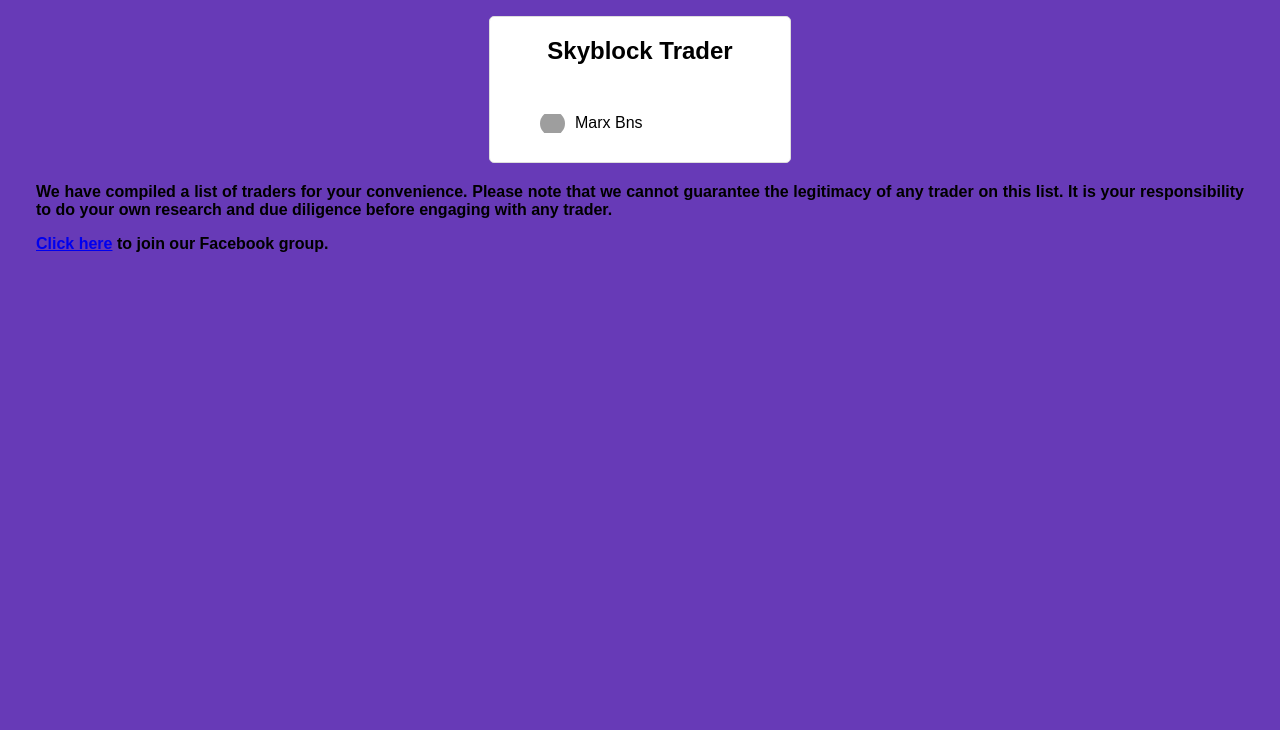
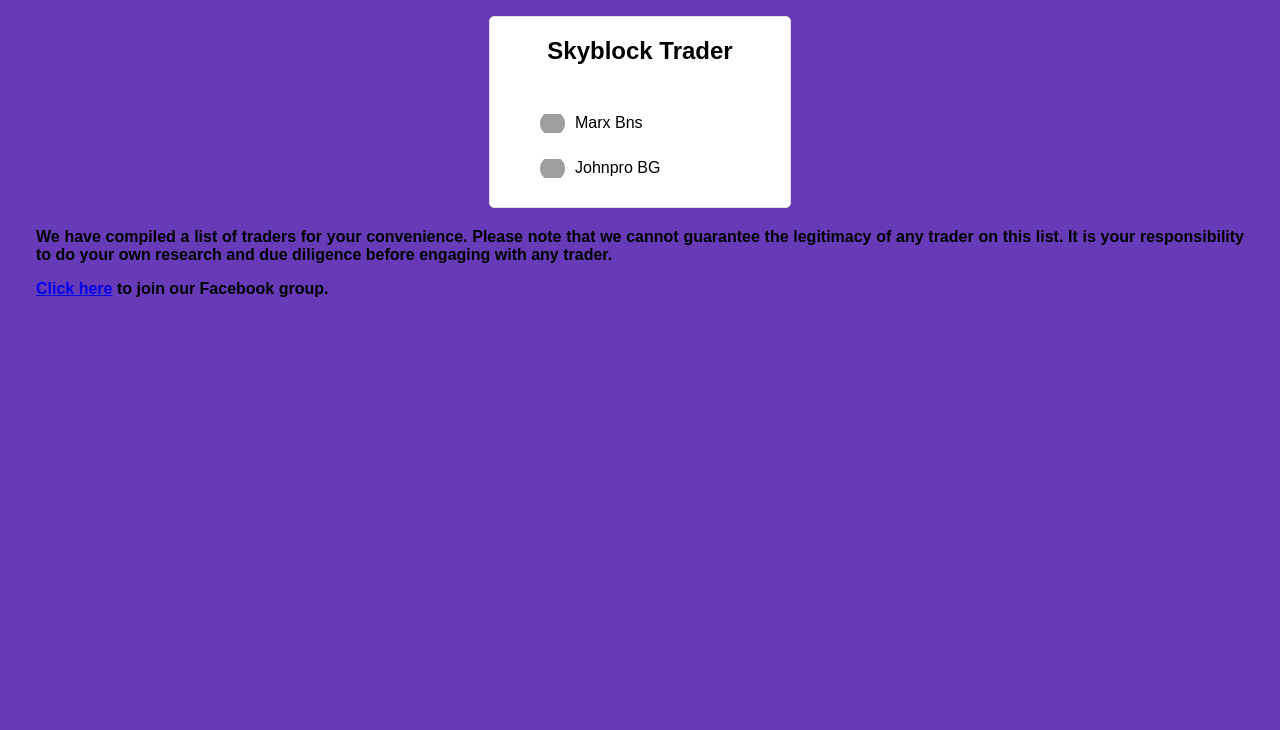
Before and after one commit to UnfightablZ/UnfightablZ, a plain HTML site: page index.html in a window 1280 px wide. Shown: the part 70-800 px from the top of the page. Drawn offline with Linux system fonts and the light colour scheme; grey boxes are pictures that could not be loaded.

Commit message:
Update index.html

```diff
--- a/index.html
+++ b/index.html
@@ -194,6 +194,10 @@
 				<span class="skyblock-badge"></span>
    	<a href="https://www.facebook.com/profile.php?id=100080461807477" style="text-decoration: none; color: black;">Marx Bns</a>
 			</li>
+		    <li class="list-item">
+				<span class="skyblock-badge"></span>
+   	<a href="https://www.facebook.com/profile.php?id=100094750145925" style="text-decoration: none; color: black;">Johnpro BG</a>
+		    </li>
             </ul>
         </div>
         <div class="notice">
```
